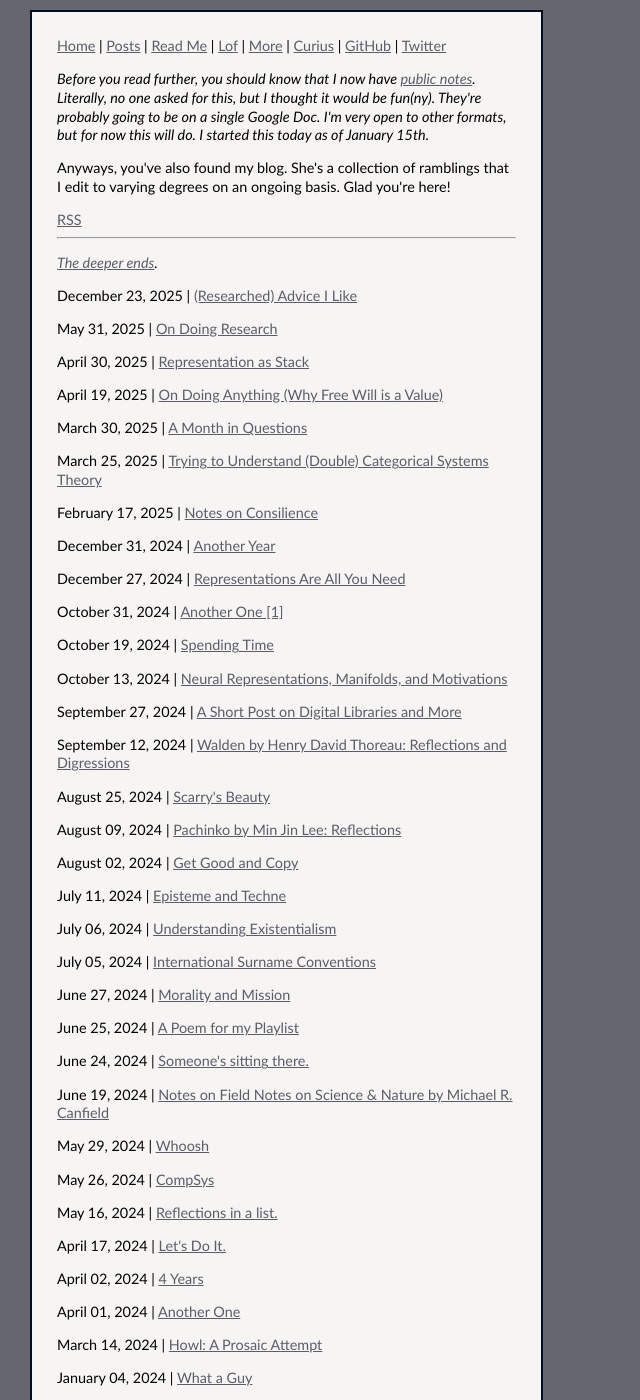
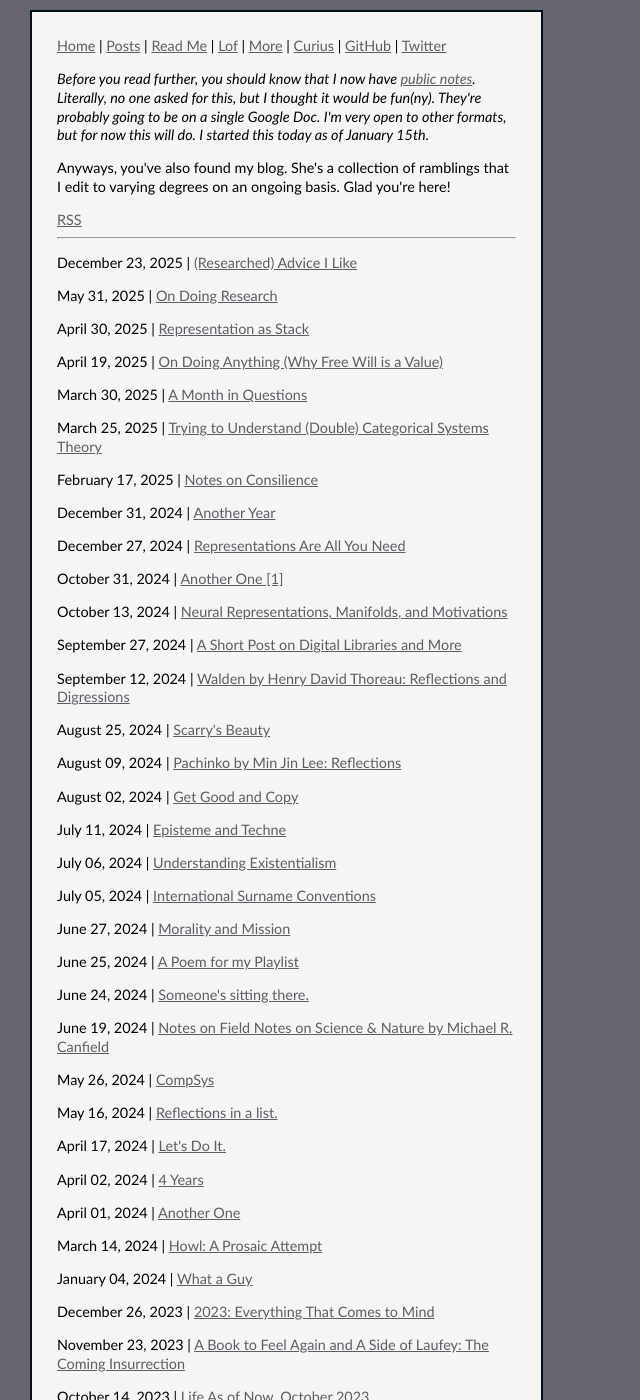
Before and after one commit to hamidahoderinwale/hamidahoderinwale.github.io, a Jekyll site: the page built from blog/blog.html, in a window 1280 px wide and 1400 px high. Shown: the whole window, without its empty margins (0-640 px from the left). Built offline with Jekyll 4.4.1, drawn with Linux system fonts in a browser that asks for light colours.

Commit message:
Remove whoosh and spending time from blog listing, fix event capture link

```diff
--- a/_layouts/blog.html
+++ b/_layouts/blog.html
@@ -10,11 +10,11 @@ layout: default
     <hr>
 
     <div id="blog-posts-container">
-        <p><em><a href="{{ '/blog/whoosh.html' | relative_url }}">The deeper ends</a>.</em></p>
-
         {% assign sorted_posts = site.posts | sort: 'date' | reverse %}
         {% for post in sorted_posts %}
-            <p>{{ post.date | date: "%B %d, %Y" }} | <a href="{{ post.url | relative_url }}">{{ post.title }}</a></p>
+            {% unless post.title == "Whoosh" or post.title == "Spending Time" %}
+                <p>{{ post.date | date: "%B %d, %Y" }} | <a href="{{ post.url | relative_url }}">{{ post.title }}</a></p>
+            {% endunless %}
         {% endfor %}
 
         <!-- External posts (manually maintained) - most recent first -->
```
